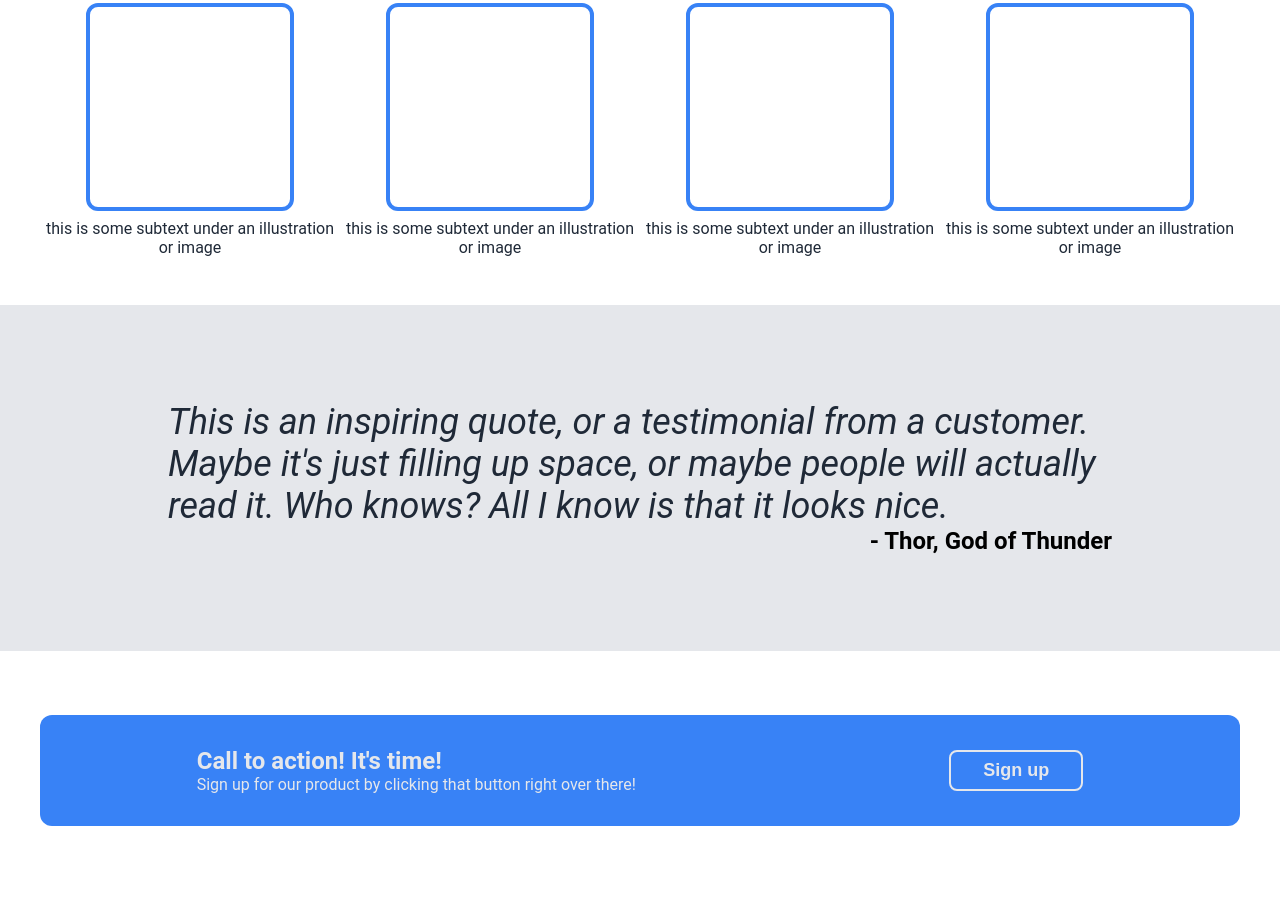
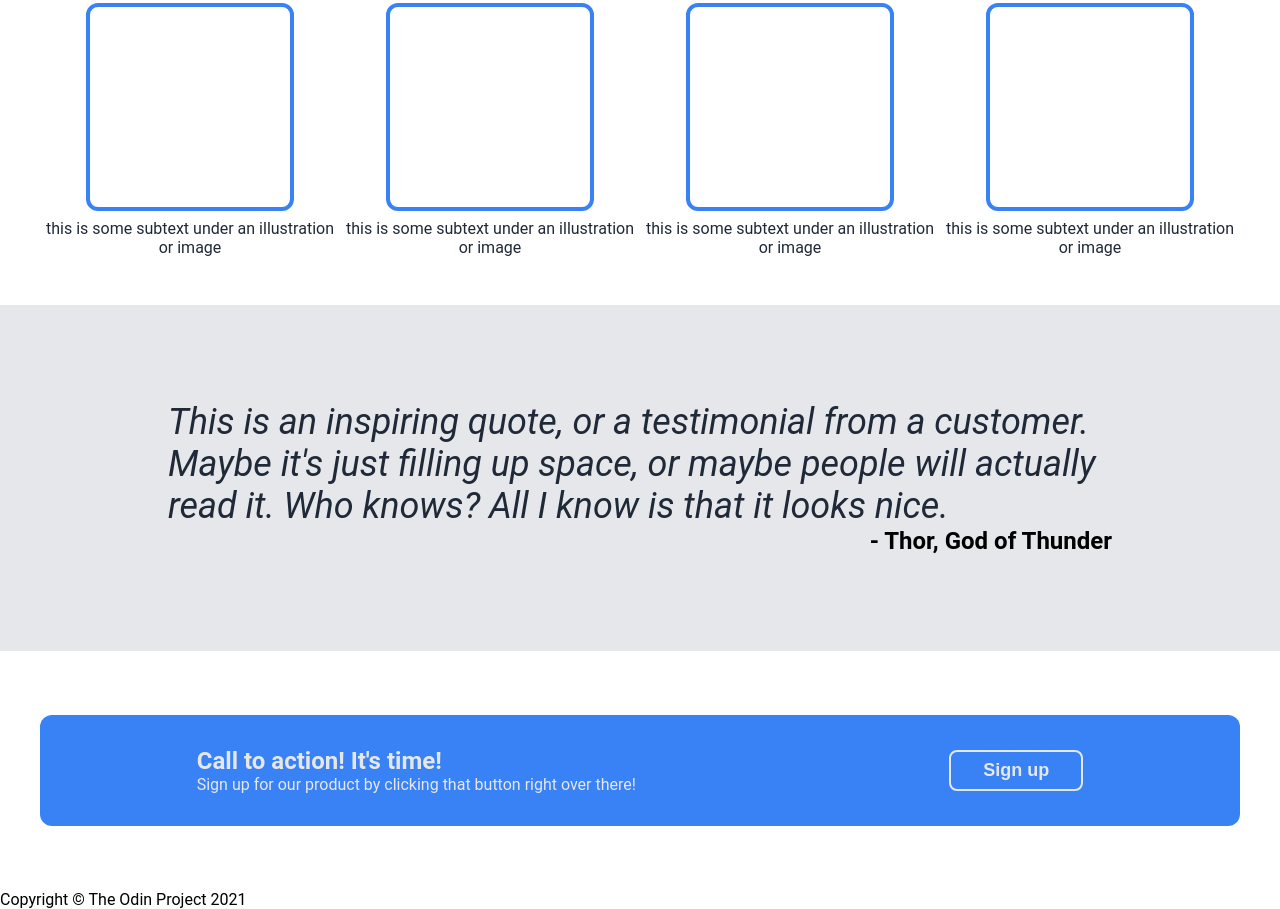
Before and after one commit to TSPMP/odin-landing-page, a plain HTML site: page index.html in a window 1280 px wide. Shown: the part 691-1600 px from the top of the page. Drawn offline with Linux system fonts and the light colour scheme.

Commit message:
Add footer content

```diff
--- a/index.html
+++ b/index.html
@@ -96,6 +96,10 @@
         </div>
     </div>
 
+    <div class="footer">
+        Copyright &#x00A9 The Odin Project 2021
+    </div>
+
 </body>
 
 </html>
```
